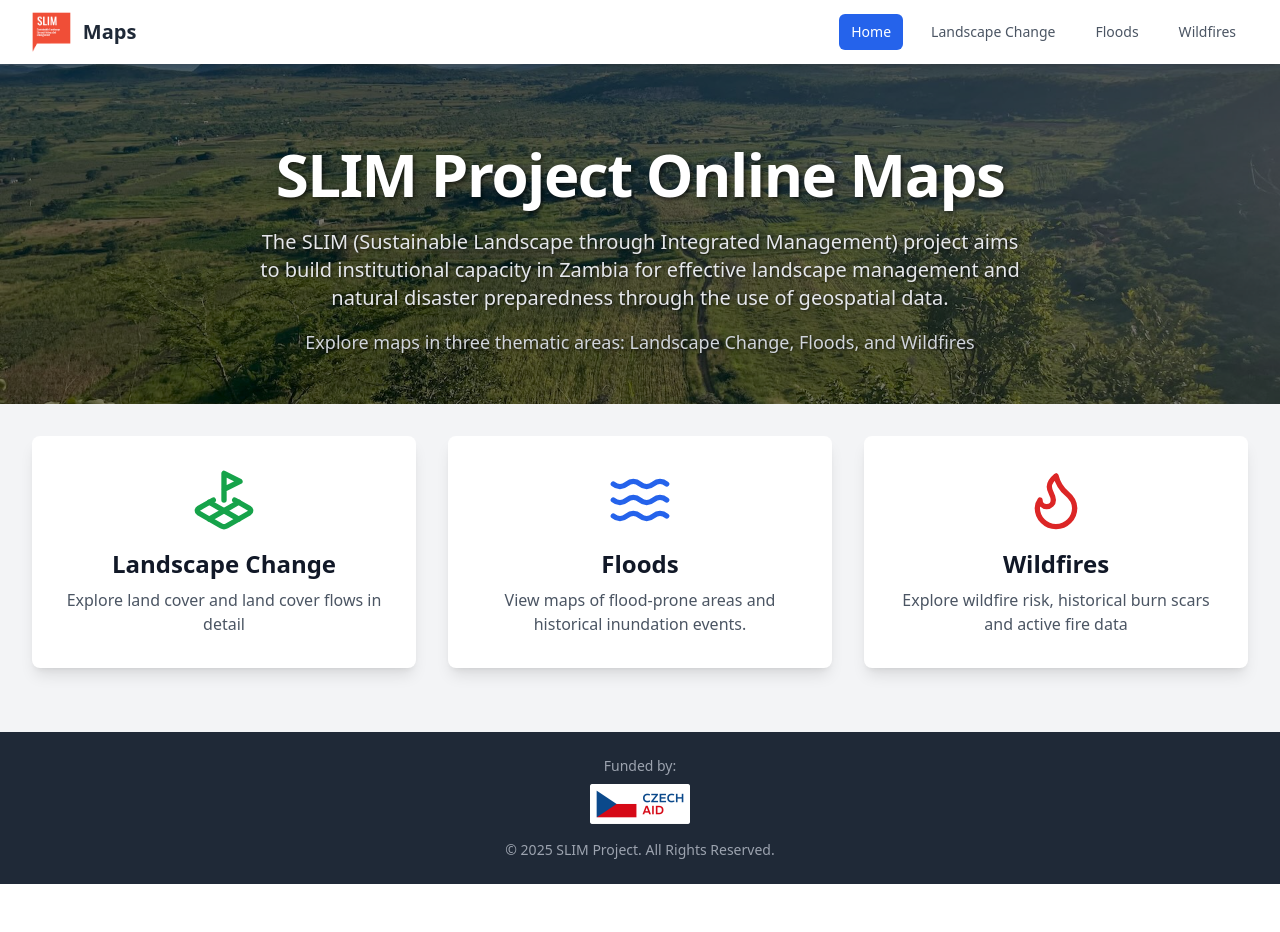
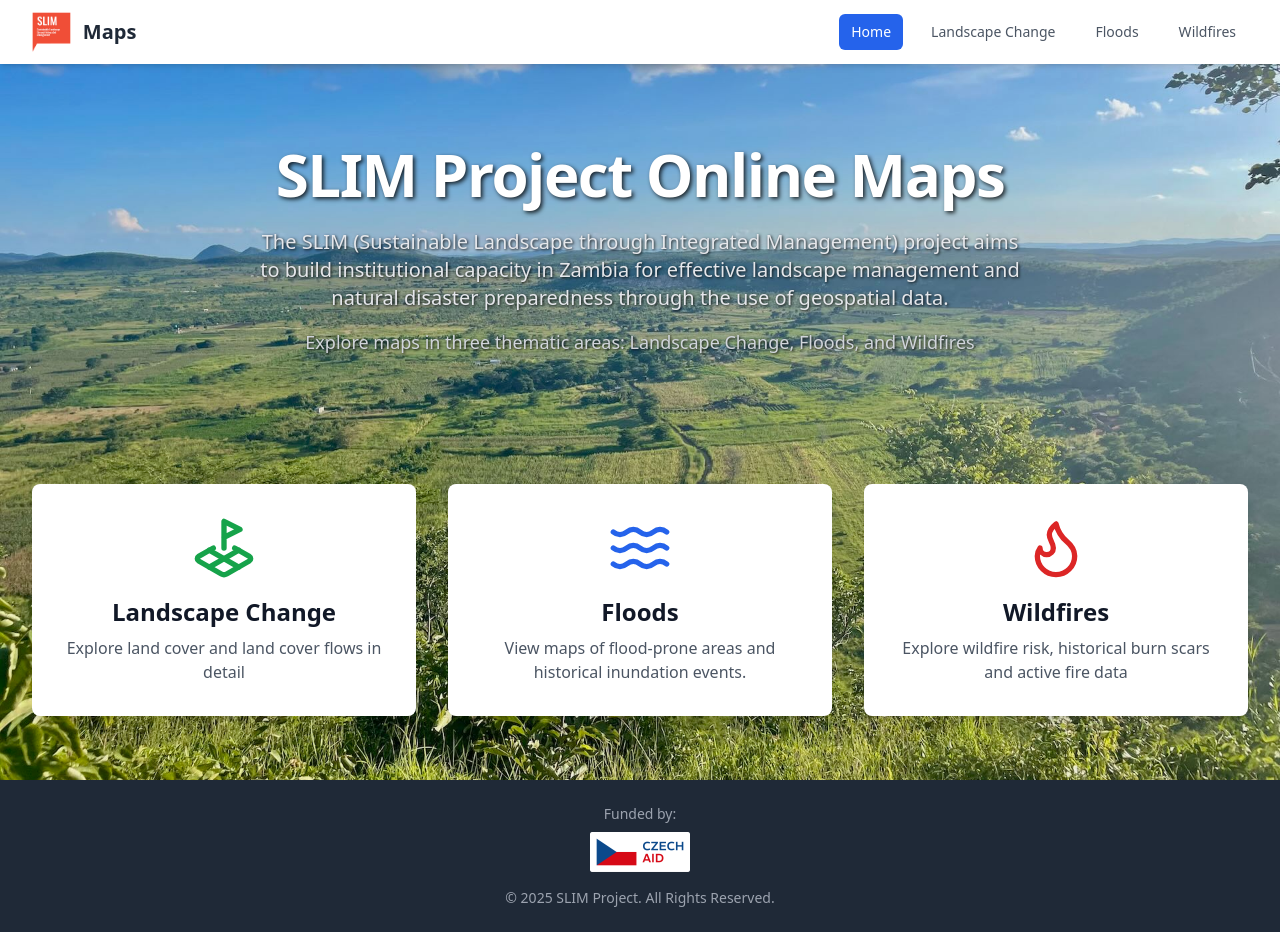
Before and after one commit to Gisat/app-slim-maps, a React (Create React App) app: page / in a window 1280 px wide. Before the commit the page ends 884 px from the top, so only its background shows below. Built offline with nearby package versions, Linux system fonts and the light colour scheme.

Commit message:
Resize banner

```diff
--- a/src/App.js
+++ b/src/App.js
@@ -62,29 +62,28 @@ const Header = ({ currentPage, setPage }) => {
 // --- HOME PAGE COMPONENT (REVISED) ---
 const HomePage = ({ setPage }) => {
   return (
-    <>
-      {/* Hero Section */}
     <div
-        className="relative bg-cover bg-center text-center text-white"
+      className="bg-cover bg-center"
       style={{ backgroundImage: "url('slim_portal_banner.png')" }}
     >
-        <div className="absolute inset-0 bg-black bg-opacity-50"></div>
-        <div className="relative container mx-auto px-4 sm:px-6 lg:px-8 pt-20 pb-12">
+      {/* Hero Section Content */}
+      <div className="pt-20 pb-16 text-center">
+        <div className="container mx-auto px-4 sm:px-6 lg:px-8">
           <h2
             className="text-4xl font-extrabold tracking-tight text-white sm:text-5xl md:text-6xl"
-            style={{textShadow: '2px 2px 4px rgba(0,0,0,0.6)'}}
+            style={{textShadow: '2px 2px 4px rgba(0,0,0,0.8)'}}
           >
             SLIM Project Online Maps
           </h2>
           <p
             className="mt-6 max-w-3xl mx-auto text-xl text-gray-200"
-            style={{textShadow: '1px 1px 3px rgba(0,0,0,0.7)'}}
+            style={{textShadow: '1px 1px 3px rgba(0,0,0,0.9)'}}
           >
             The SLIM (Sustainable Landscape through Integrated Management) project aims to build institutional capacity in Zambia for effective landscape management and natural disaster preparedness through the use of geospatial data.
           </p>
           <p
             className="mt-4 max-w-3xl mx-auto text-lg text-gray-300"
-            style={{textShadow: '1px 1px 3px rgba(0,0,0,0.7)'}}
+            style={{textShadow: '1px 1px 3px rgba(0,0,0,0.9)'}}
             >
             Explore maps in three thematic areas: Landscape Change, Floods, and Wildfires
           </p>
@@ -92,8 +91,7 @@ const HomePage = ({ setPage }) => {
       </div>
 
       {/* Activity Tiles Section */}
-      <div className="bg-gray-100">
-        <div className="container mx-auto px-4 sm:px-6 lg:px-8 pt-8 pb-16">
+      <div className="container mx-auto px-4 sm:px-6 lg:px-8 py-16">
         <div className="grid gap-8 md:grid-cols-3">
           {/* Landscape Change Tile */}
           <div
@@ -127,7 +125,6 @@ const HomePage = ({ setPage }) => {
         </div>
       </div>
     </div>
-    </>
   );
 };
 
```
Lines whose indentation alone changed are shown as unchanged.
